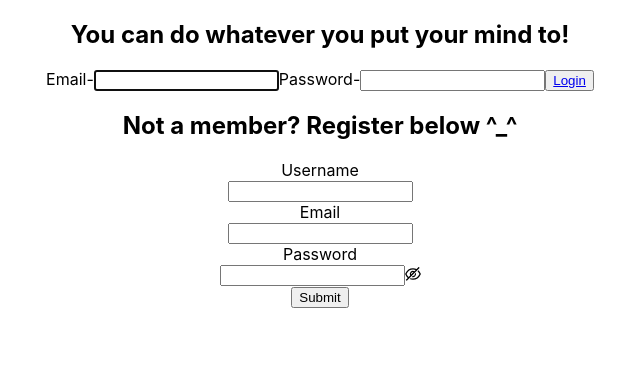
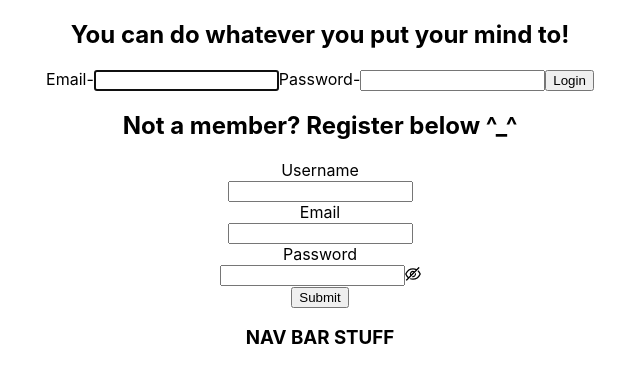
Before and after one commit to amourtos/Task-Manager-app, a React (Create React App) app: page / in a window 1280 px wide. Shown: the top 382 px of the page, without its empty margins (320-960 px from the left). Built offline with nearby package versions, Linux system fonts and the light colour scheme.

Commit message:
delete to do working -- some hotfix and rerouting

```diff
--- a/src/App.js
+++ b/src/App.js
@@ -8,8 +8,8 @@ function App() {
   return (
     <div className="App">
       <Switch>
-        <Route exact path="/" component={Home} />
-        <Route exact path="/main" component={Main} />
+        {/* <Route exact path="/" component={Home} /> */}
+        <Route exact path="/" component={Main} />
       </Switch>
     </div>
   );
--- a/src/login/login.js
+++ b/src/login/login.js
@@ -44,7 +44,7 @@ function Login(props) {
         <label htmlFor="password">Password-</label>
         <input type="password" name="password" value={formData.password} required onChange={handleChange} />
         <button id="LoginButton" type="submit">
-          <Link to="/main">Login</Link>
+          Login
         </button>
         <div>{user.message ? user.message : ""}</div>
       </form>
--- a/src/registration/Popup.js
+++ b/src/registration/Popup.js
@@ -10,7 +10,7 @@ const Popup = (props) => {
         Thank you for using You Can Dos! We hope you enjoy our app. Click the button below to start doing your You Can Dos.
         <br />
         <button className="close-button" onClick={() => props.setTrigger(false)}>
-          <Link to="/">Go home</Link>
+          <Link to="/">Click here to login</Link>
         </button>
         {props.children}
       </div>
--- a/src/views/Main.js
+++ b/src/views/Main.js
@@ -1,11 +1,18 @@
+import userEvent from "@testing-library/user-event";
 import React from "react";
+import CreateTodo from "../createTodo/createTodo";
+import { useStore } from "../store/store";
 import TodoList from "../todoList/todoList";
+import Home from "./home";
 
 const Main = () => {
+  const user = useStore((state) => state.user);
   return (
     <div>
-      <h3>add todos will go here</h3>
-      <TodoList />
+      <Home />
+      {user.token ? <CreateTodo /> : null}
+      {user.token ? <TodoList /> : null}
+      <h3>NAV BAR STUFF</h3>
     </div>
   );
 };
```
